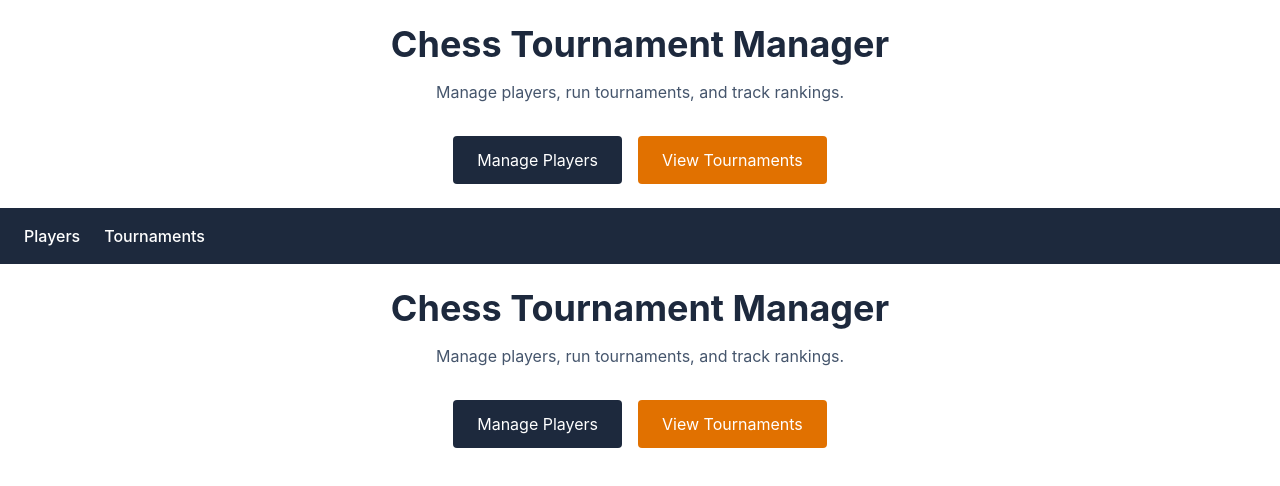
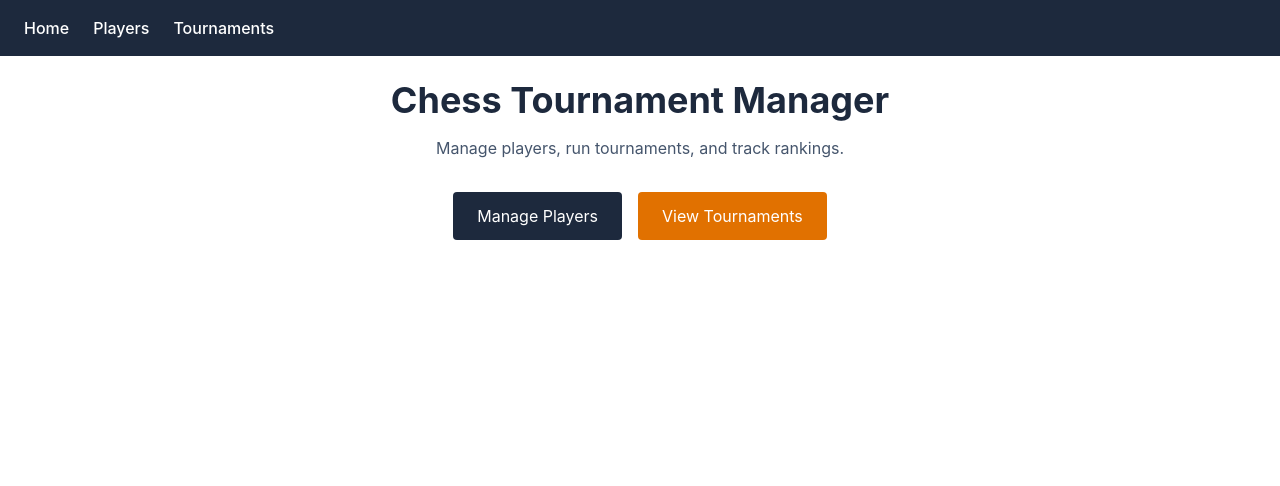
Before and after one commit to dineshk042002/chess-tournament, a SvelteKit app: page / in a window 1280 px wide. Shown: the top 486 px of the page. Built offline with nearby package versions, Linux system fonts and the light colour scheme.

Commit message:
fix: remove duplicate render call and add home link to navbar

```diff
--- a/src/routes/+layout.svelte
+++ b/src/routes/+layout.svelte
@@ -1,12 +1,15 @@
 <script>
-	import './layout.css';
-	import favicon from '$lib/assets/favicon.svg';
-	let { children } = $props();
+        import './layout.css';
+        import favicon from '$lib/assets/favicon.svg';
+        let { children } = $props();
 </script>
-{@render children()}
+
+<svelte:head><link rel="icon" href={favicon} /></svelte:head>
+
 <nav class="bg-slate-800 text-white px-6 py-4 flex gap-6">
+  <a href="/" class="hover:text-amber-400 font-medium">Home</a>
   <a href="/players" class="hover:text-amber-400 font-medium">Players</a>
   <a href="/tournaments" class="hover:text-amber-400 font-medium">Tournaments</a>
 </nav>
-<svelte:head><link rel="icon" href={favicon} /></svelte:head>
+
 {@render children()}
```
